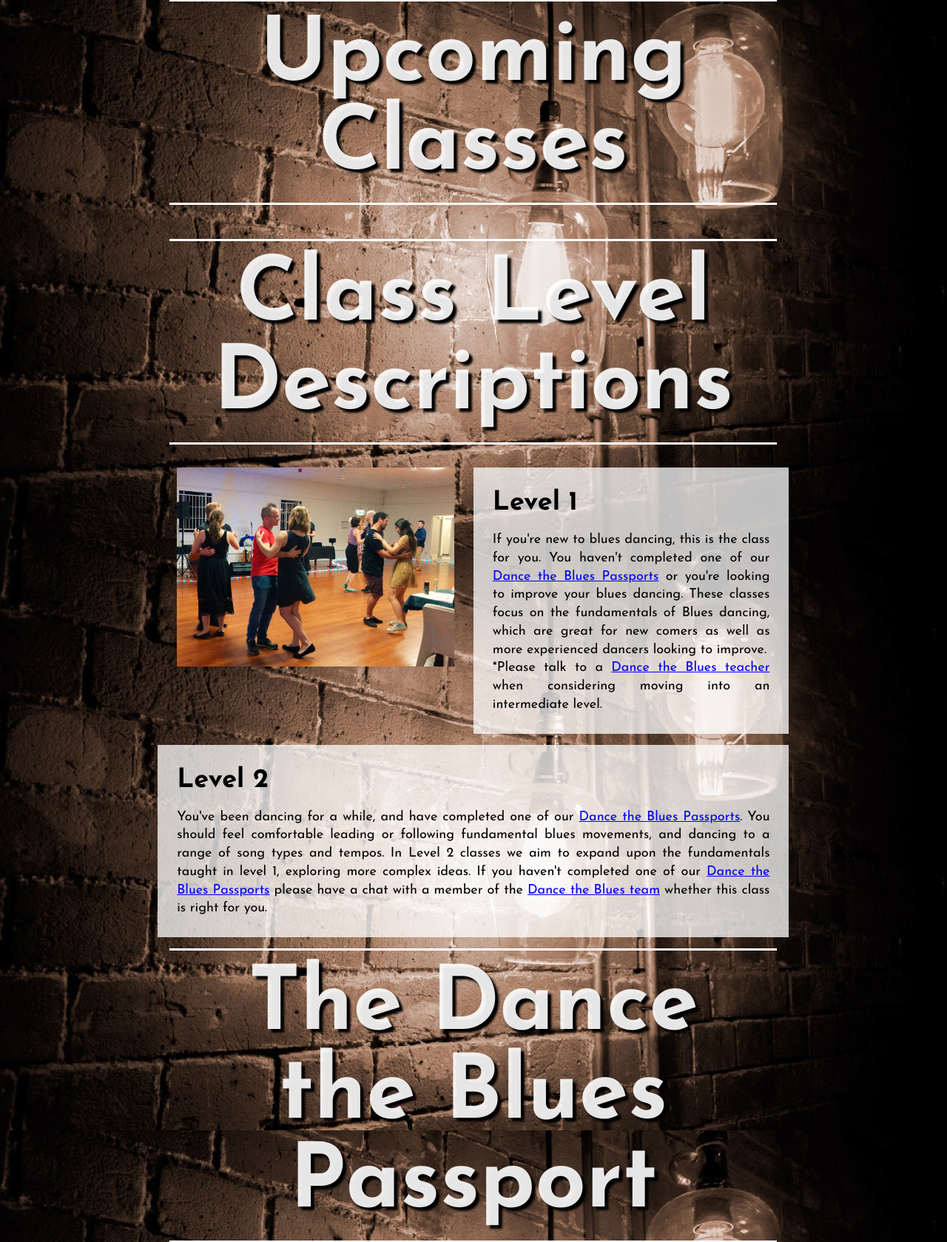
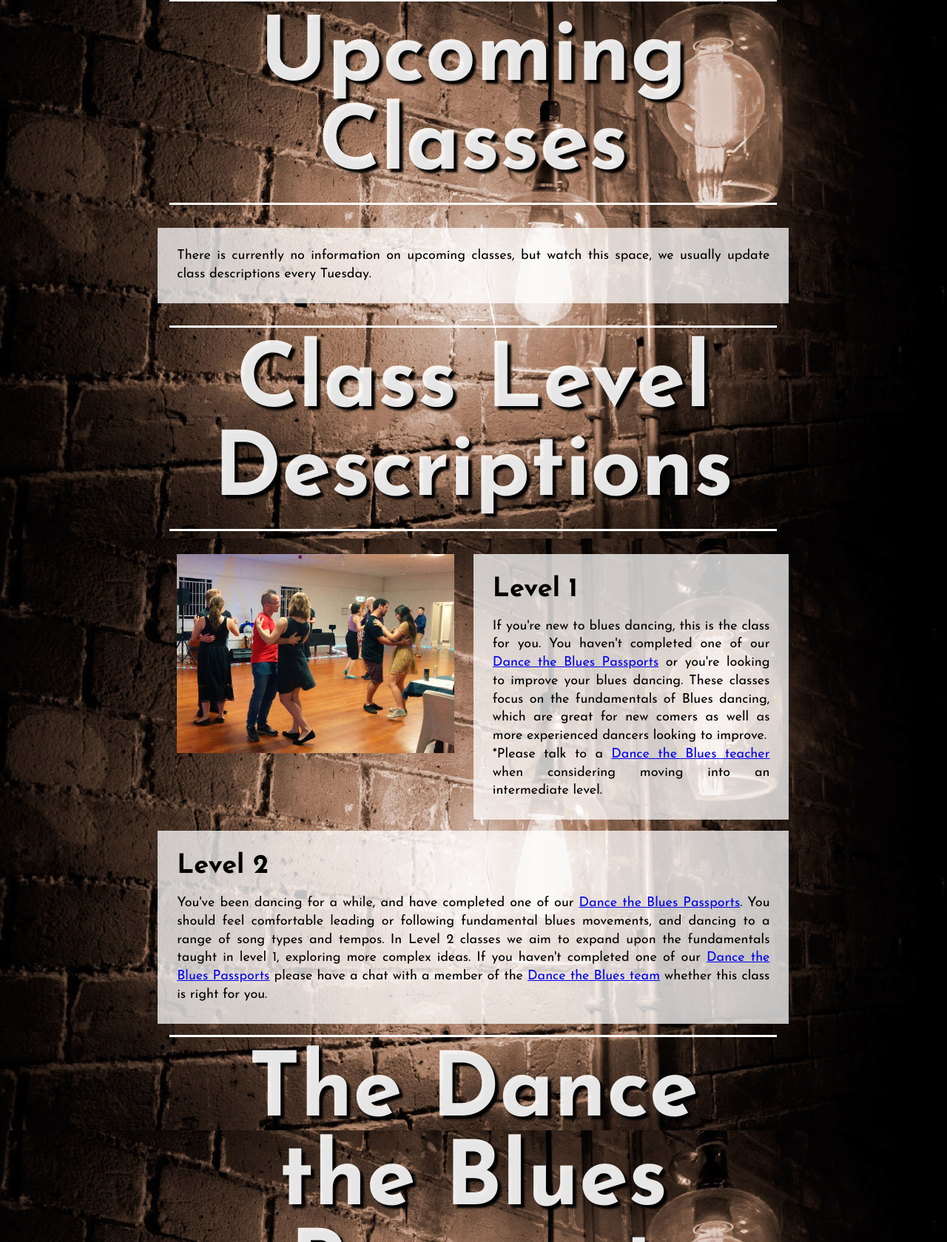
Before and after one commit to mgiermanski/DanceTheBlues, a PHP site: page /classes.php in a window 1280 px wide. Shown: the part 1672-3351 px from the top of the page at 74% size. Run offline with PHP 8.4, Linux system fonts and the light colour scheme; data that the repository does not hold is empty; some libraries are stand-ins or nearby versions.

Commit message:
Added message for no classes
Updated the automated upcoming classes funciton to post a generic "Watch
this space" message when we don't have valid upcoming class
descriptions.

```diff
--- a/facebook-feed.php
+++ b/facebook-feed.php
@@ -25,6 +25,8 @@
 
 	$search_phrase = "This week at Dance the Blues:";
 
+	$found_classes = 0;
+
     for($x=0; $x<$event_count; $x++){
 		$message = isset($obj['data'][$x]['message']) ? $obj['data'][$x]['message'] : "";
 		$search_pos = stripos($message, $search_phrase);
@@ -46,10 +48,21 @@
 				</div>
 			</div>
 		";
+				$found_classes++;
 				break;
 			}
 		}
 	}
 
+	if($found_classes == 0){
+		echo "<div class='shaded-100 row'>
+				<div class='gold-cont-100'>
+					<div class='standard-content'>
+						<p>There is currently no information on upcoming classes, but watch this space, we usually update class descriptions every Tuesday.</p>
+					</div>
+				</div>
+			</div>
+		";
+	}
 
 ?>
```
